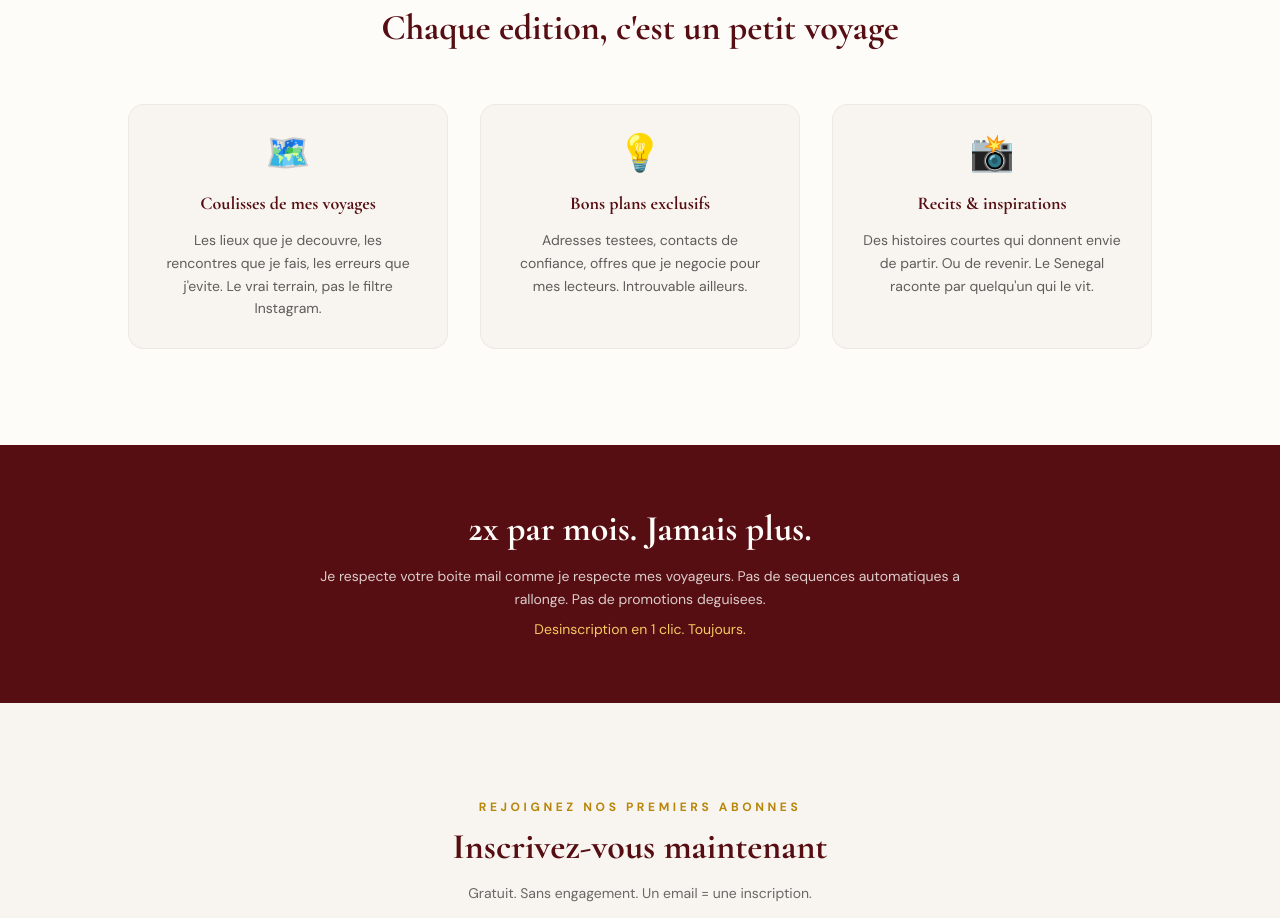
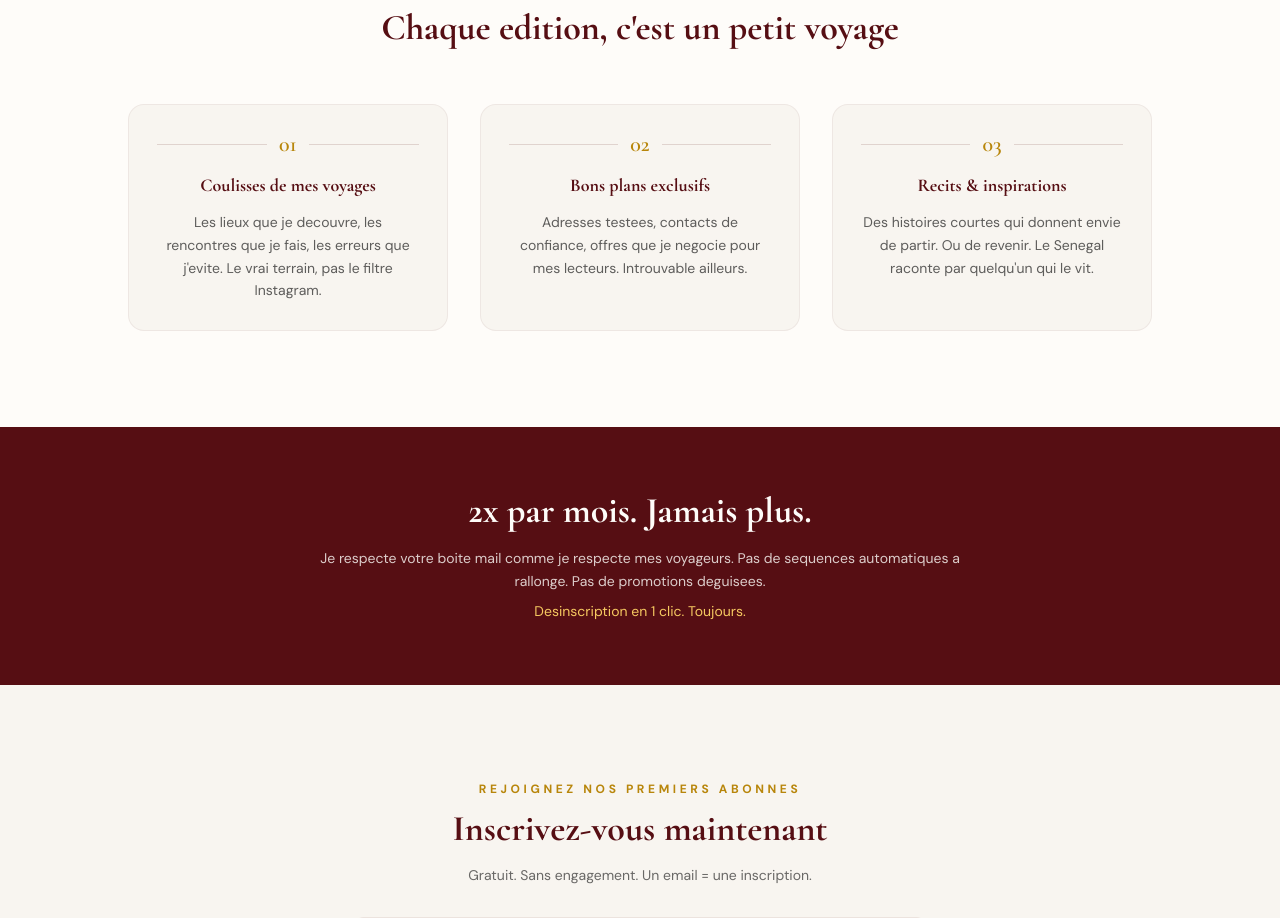
Before and after one commit to roselinediouma-debug/Roseline-ngom, a Next.js app: page /ressources/newsletter in a window 1280 px wide. Shown: the part 1520-2438 px from the top of the page. Built offline with nearby package versions, Linux system fonts and the light colour scheme; no server answers; the database is empty.

Commit message:
style(newsletter): remove emojis, use editorial numbering

```diff
--- a/app/ressources/newsletter/page.tsx
+++ b/app/ressources/newsletter/page.tsx
@@ -12,17 +12,14 @@ export const metadata = buildMetadata({
 
 const TOPICS = [
   {
-    icon: '🗺️',
     title: 'Coulisses de mes voyages',
     description: 'Les lieux que je decouvre, les rencontres que je fais, les erreurs que j\'evite. Le vrai terrain, pas le filtre Instagram.',
   },
   {
-    icon: '💡',
     title: 'Bons plans exclusifs',
     description: 'Adresses testees, contacts de confiance, offres que je negocie pour mes lecteurs. Introuvable ailleurs.',
   },
   {
-    icon: '📸',
     title: 'Recits & inspirations',
     description: 'Des histoires courtes qui donnent envie de partir. Ou de revenir. Le Senegal raconte par quelqu\'un qui le vit.',
   },
@@ -99,13 +96,22 @@ export default function NewsletterPage() {
             </div>
 
             <div className="grid md:grid-cols-3 gap-8">
-              {TOPICS.map((topic) => (
+              {TOPICS.map((topic, i) => (
                 <div
                   key={topic.title}
                   className="rounded-2xl p-7 text-center"
                   style={{ backgroundColor: '#F8F5F0', border: '1px solid rgba(86,14,19,0.06)' }}
                 >
-                  <div className="text-4xl mb-4">{topic.icon}</div>
+                  <div
+                    className="mb-4 flex items-center justify-center gap-3"
+                    style={{ fontFamily: "var(--font-cormorant), 'Cormorant Garamond', serif" }}
+                  >
+                    <span style={{ flex: 1, height: 1, backgroundColor: 'rgba(86,14,19,0.15)' }} />
+                    <span style={{ fontSize: 22, fontWeight: 600, color: '#b8860b', lineHeight: 1 }}>
+                      {String(i + 1).padStart(2, '0')}
+                    </span>
+                    <span style={{ flex: 1, height: 1, backgroundColor: 'rgba(86,14,19,0.15)' }} />
+                  </div>
                   <h3 className="text-lg font-bold mb-3" style={{ color: '#560E13' }}>{topic.title}</h3>
                   <p className="text-sm leading-relaxed" style={{ color: 'rgba(10,10,10,0.65)' }}>
                     {topic.description}
```
